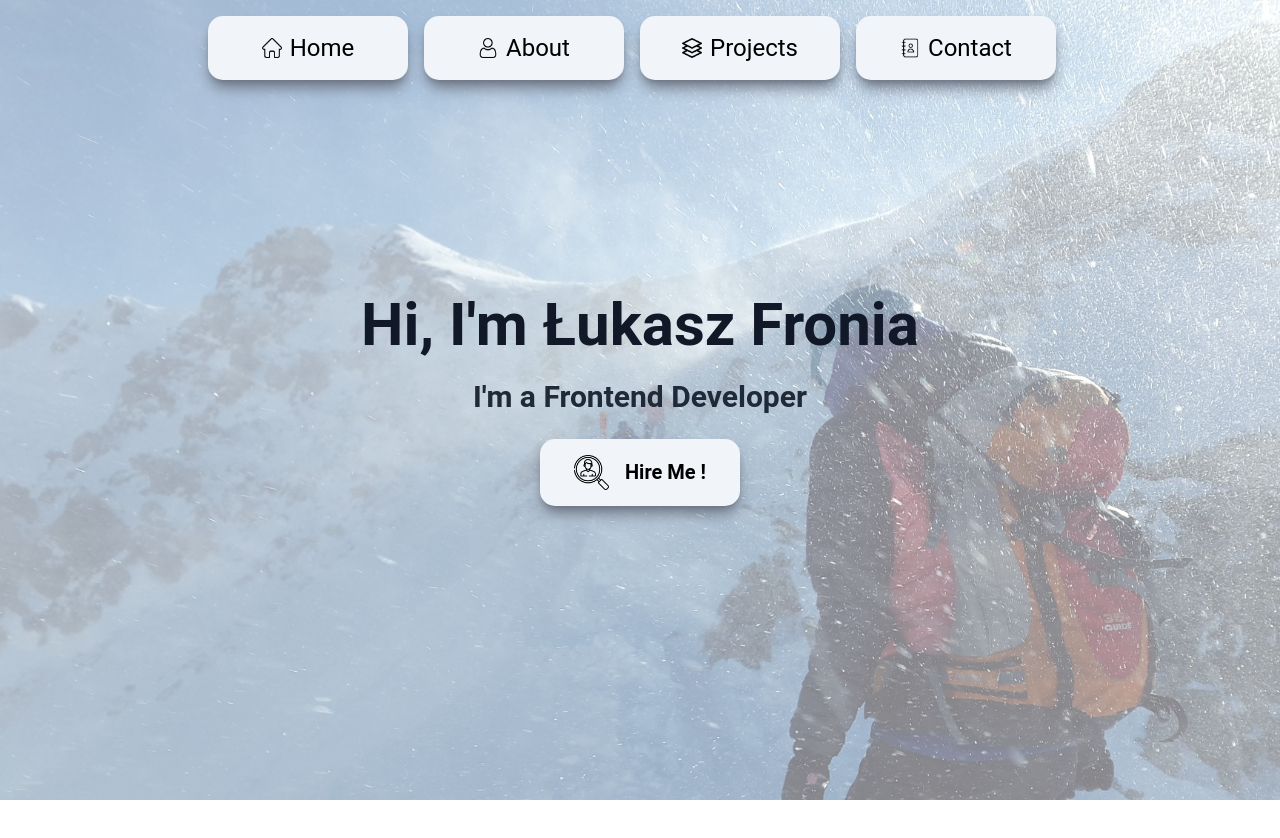
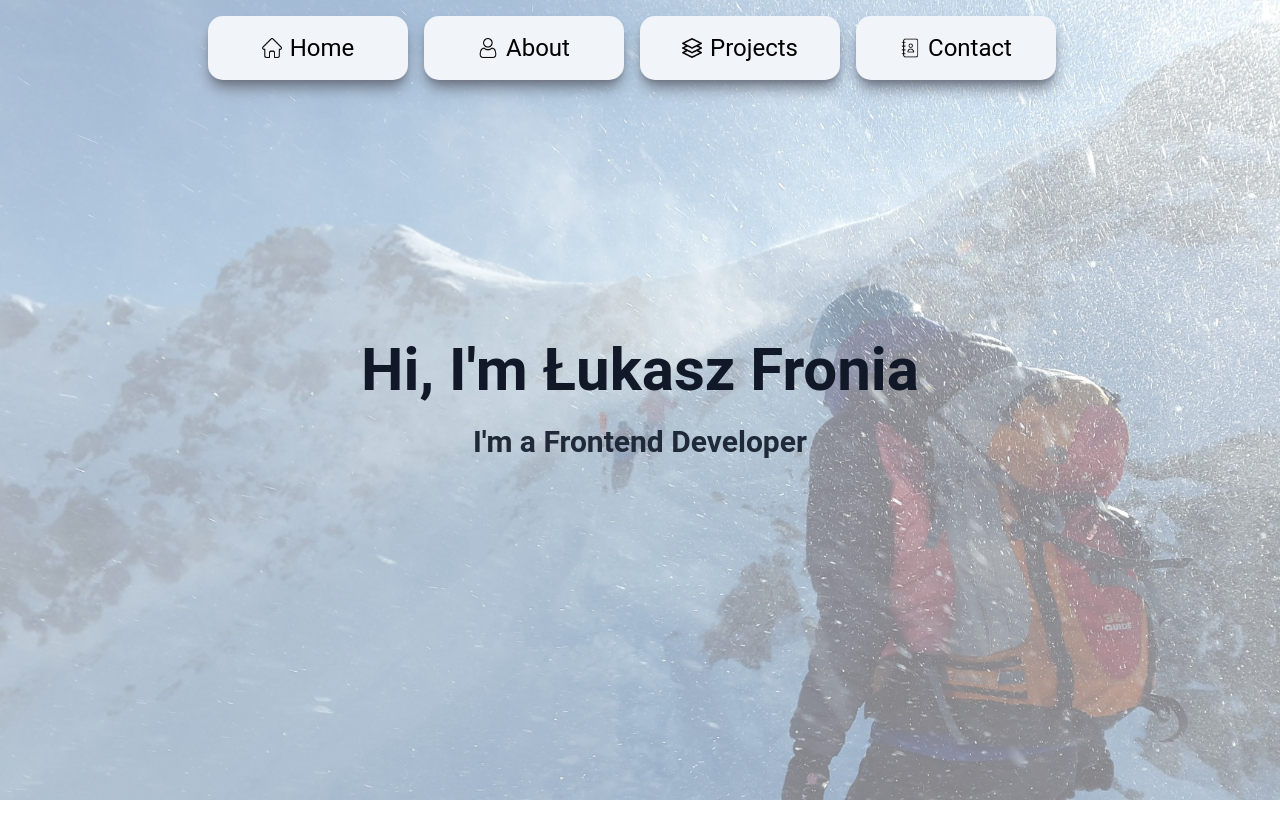
Before and after one commit to lukaszfronia/portfolio-react, a React (Vite) app: page / in a window 1280 px wide. Shown: the top 838 px of the page. Built offline with nearby package versions, Linux system fonts and the light colour scheme.

Commit message:
delete download CV button

```diff
--- a/src/pages/Hero.jsx
+++ b/src/pages/Hero.jsx
@@ -16,14 +16,6 @@ const Hero = () => {
           <p className="text-xl font-bold sm:text-2xl md:text-3xl text-gray-800">
             {hero.description}
           </p>
-          <a
-            href="CV.pdf"
-            download
-            className="flex justify-center items-center gap-4 text-xl font-semibold bg-slate-100 px-8  py-4 rounded-[15px] shadow-lg shadow-gray-500 cursor-pointer  w-[250px] md:w-[200px]"
-          >
-            <img src={hire} className="w-[35px] h-[35px] scale-x-[-1] " />
-            Hire Me !
-          </a>
         </div>
       </div>
     </div>
```
